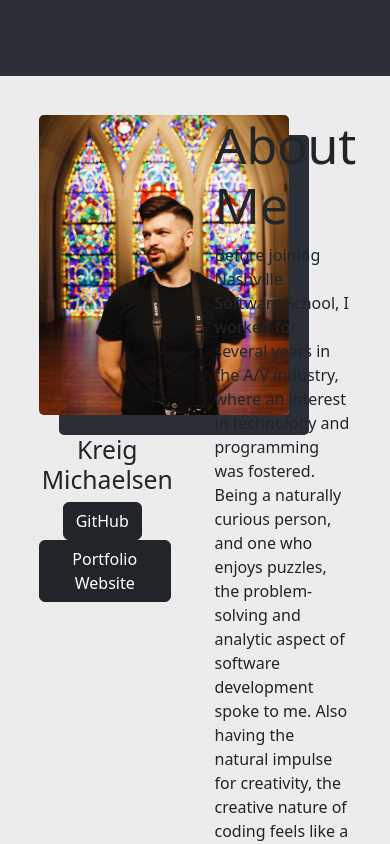
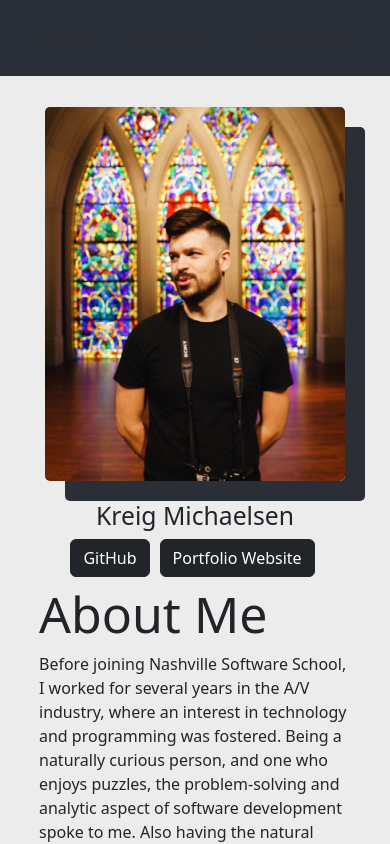
Before and after one commit to KreigMichaelsen/portfolio-website, a React (Create React App) app: page /portfolio-website/aboutMe in a window 390 px wide. Shown: the top 844 px of the page. Built offline with nearby package versions, Linux system fonts and the light colour scheme.

Commit message:
Finished Projects Page

```diff
--- a/src/about/AboutMe.css
+++ b/src/about/AboutMe.css
@@ -1,8 +1,18 @@
 .aboutMePageContainer {
     display: flex;
+
     background-color: #edeced;
     height: 100vh;
     width: 100vw;
+
+}
+
+.aboutMeSectionsContainer {
+    display: flex;
+    flex-wrap: row;
+    background-color: #edeced;
+    margin-top: 8%;
+
 
 }
 
@@ -10,20 +20,19 @@
 .aboutMeTextAndTitleContainer {
     /* background-color: #edeced; */
     /* background-color:blue; */
-    float: right;
-    width: 55%;
+    /* float: right; */
+    width: 100%;
     text-align: left;
-    padding-top: 10%;
+    /* padding-top: 10%; */
     padding-left: 10%;
     padding-right: 10%;
 }
 
 .aboutMePictureAndLinksContainer {
     /* background-color: yellow; */
-    float: left;
-    width: 45%;
-    padding-top: 10%;
-    padding-left: 10%;
+    /* float: left; */
+    width: 100%;
+    margin-bottom: 2%;
     text-align: center;
     justify-content: center;
 }
@@ -35,6 +44,8 @@
 .aboutMePicture {
     border-radius: 5px;
     box-shadow:  20px 20px 0px #2A2E36;
+    max-width: 100%; /* Set maximum width to 100% */
+    height: auto;
 }
 
 .aboutMeName {
@@ -80,3 +91,10 @@
 .skillsList li:not(:last-child){
     border-right: 1px solid black;
 }
+
+
+@media (max-width: 600px) {
+    .aboutMeSectionsContainer {
+        flex-direction: column; /* Stack boxes vertically */
+    }
+}
--- a/src/about/AboutMe.js
+++ b/src/about/AboutMe.js
@@ -5,8 +5,9 @@ export const AboutMe = () => {
 	return (
 
         <div className="aboutMePageContainer">
+        <div className="aboutMeSectionsContainer">
             <div className="aboutMePictureAndLinksContainer">
-            <img className="aboutMePicture" src="A89D5973-96C0-4EAE-8748-274104582D8C.JPG" width="250" height="300"></img>
+            <img className="aboutMePicture" src="A89D5973-96C0-4EAE-8748-274104582D8C.JPG" width="300" height="500"></img>
             <h2 className="aboutMeName">Kreig Michaelsen</h2>
             <Button color="dark" className="githubButton" href="https://github.com/KreigMichaelsen" target="_blank">GitHub</Button>
             <Button color="dark" className="websiteButton" href="https://kreigmichaelsen.github.io/portfolio-website/" target="_blank">Portfolio Website</Button>
@@ -28,7 +29,7 @@ export const AboutMe = () => {
 
             </ul>
             </div>
-
+        </div>
         </div>
     )
 
--- a/src/home/HomePage.js
+++ b/src/home/HomePage.js
@@ -1,5 +1,7 @@
 import { Button } from "reactstrap"
 import "./HomePage.css"
+import { AboutMe } from "../about/AboutMe"
+import { Projects } from "../projects/Projects"
 
 export const HomePage = () => {
 	return (
@@ -8,7 +10,8 @@ export const HomePage = () => {
 
             <h1 className="homePageTitle">Hi! I'm Kreig Michaelsen</h1>
             <h3 className="homePageSubtitle">I’m a software developer who loves building things and learning code</h3>
-
+            {/* <AboutMe />
+            <Projects /> */}
 
 
         </div>
--- a/src/navbar/NavBar.css
+++ b/src/navbar/NavBar.css
@@ -3,7 +3,16 @@
     background-color: #2A2E36;
     height: 25%;
 
+
 }
+
+/* .Navbar.fixed-navbar {
+    position: fixed;
+    width: 100%;
+    top: 0;
+    z-index: 1000;
+
+} */
 
 .Nav {
 
@@ -33,9 +42,19 @@
     color: white;
 }
 
+.NavLink:active {
+    color: white;
+}
+
 .NavItem:hover {
 
     background: #fff;
+
+}
+
+.NavItem:hover {
+
+    color:  #2A2E36;
 
 }
 
--- a/src/projects/Projects.css
+++ b/src/projects/Projects.css
@@ -1,18 +1,99 @@
+.projectPageContainer {
+    /* display: flex;
+    flex-direction: row; */
+    background-color: #edeced;
+    height: 100vh;
+    width: 100vw;
+
+}
+
+
+.projectsContainer {
+    display: flex;
+    flex-direction: row;
+    background-color: #edeced;
+    margin-top: 3%;
+
+}
 
 .project1Container {
     /* background-color: blue; */
     text-align: center;
+    flex-wrap: nowrap;
+    padding: 5%;
 }
 
 .project2Container {
     /* background-color: yellow; */
     text-align: center;
+    flex-wrap: nowrap;
+    padding: 5%;
 }
 
 .project1GithubButton {
-    margin: 5px;
+    margin-top: 25px;
+    margin-bottom: 5px;
+
+}
+
+.project1GithubButton:hover {
+    transform: scale(1.1);
 }
 
 .project2GithubButton {
-    margin: 5px;
+    margin-top: 25px;
+    margin-bottom: 5px;
 }
+
+.project2GithubButton:hover {
+    transform: scale(1.1);
+}
+
+.project1Picture {
+
+    border-radius: 5px;
+    box-shadow:  20px 20px 0px #2A2E36;
+    /* height: 25%;
+    width: 25%; */
+    max-width: 100%; /* Set maximum width to 100% */
+    height: auto;
+}
+
+.project2Picture {
+
+    border-radius: 5px;
+    box-shadow:  20px 20px 0px #2A2E36;
+    /* height: 25%;
+    width: 25%; */
+    max-width: 100%; /* Set maximum width to 100% */
+    height: auto;
+}
+
+.projectPageTitle {
+    font-size: 75px;
+    margin-left: 2%;
+    /* background-color: red; */
+
+}
+
+.project1Title {
+    font-size: 50px;
+    /* background-color: red; */
+
+}
+
+.project2Title {
+    font-size: 50px;
+    /* background-color: red; */
+
+}
+
+/* .project1Picture:hover {
+    transform: scale(1.05);
+} */
+
+@media (max-width: 1000px) {
+    .projectsContainer {
+        flex-direction: column; /* Stack boxes vertically */
+    }
+}
--- a/src/projects/Projects.js
+++ b/src/projects/Projects.js
@@ -6,32 +6,32 @@ export const Projects = () => {
 	return (
 
         <div className="projectPageContainer">
+            <div>
             <h1 className="projectPageTitle">Projects</h1>
-            <br/>
-
-
+            </div>
+            <div className="projectsContainer">
             <div className="project1Container">
-            <h2>Good As Done</h2>
-            <img src="404image" width="500" height="281"/>
+            <h2 className="project1Title">Good As Done</h2>
+            <img className="project1Picture" src="Screen Shot 2024-01-12 at 2.54.07 PM.png" width="500" height="281"/>
             <br/>
             <Button color="dark" className="project1GithubButton" href="https://github.com/KreigMichaelsen/Good-As-Done---NSS-Back-End-Capstone" target="_blank">GitHub</Button>
 
-            <p>Lorem ipsum dolor sit amet, consectetur adipiscing elit, sed do eiusmod tempor incididunt ut labore et dolore magna aliqua. Ut enim ad minim veniam, quis nostrud exercitation ullamco laboris nisi ut aliquip ex ea commodo consequat. Duis aute irure dolor in reprehenderit in vodluptate velit esse cillum dolore eu fugiat nulla pariatur. Excepteur sint occaecat cupidatat non proident, sunt in culpa qui officia deserunt mollit anim id est laborum.
+            <p>Good As Done is a full-stack application made with React, C#, ASP.NET, and PostgreSQL. It is a project/task management software that allows users to keep track of the things they need to do in their life and get it done. It allows user to create and collaborate on projects, as well as create to-do lists and notes
             </p>
             </div>
 
             <div className="project2Container">
-            <h2>Coffee Keep Up</h2>
-            <img src="404image" width="500" height="281"/>
+            <h2 className="project2Title">Coffee Keep Up</h2>
+            <img  className="project2Picture" src="Screen Shot 2024-01-12 at 2.51.57 PM.png" width="500" height="281"/>
             <br/>
             <Button color="dark" className="project1GithubButton" href="https://github.com/KreigMichaelsen/Coffee-Keep-Up---NSS-Front-End-Capstone" target="_blank">GitHub</Button>
 
-            <p>Lorem ipsum dolor sit amet, consectetur adipiscing elit, sed do eiusmod tempor incididunt ut labore et dolore magna aliqua. Ut enim ad minim veniam, quis nostrud exercitation ullamco laboris nisi ut aliquip ex ea commodo consequat. Duis aute irure dolor in reprehenderit in voluptate velit esse cillum dolore eu fugiat nulla pariatur. Excepteur sint occaecat cupidatat non proident, sunt in culpa qui officia deserunt mollit anim id est laborum.
+            <p>Coffee Keep Up is a React based application that allows users to favorite, review, and keep track of coffee shops that they have been to in the Nashville area. It allows users to create a profile, view a list of coffee shops, and add coffee shops to a personal user list. They can then review each coffee shop and post that review. The app was created using React, JavaScript, and HTML. The styling was accomplished using CSS.
             </p>
 
             </div>
 
-
+            </div>
 
         </div>
     )
```
Also changed, not shown: src/navbar/NavBar.js (+19 -18 lines), public/Screen Shot 2024-01-12 at 2.51.57 PM.png (added), public/Screen Shot 2024-01-12 at 2.54.07 PM.png (added).
